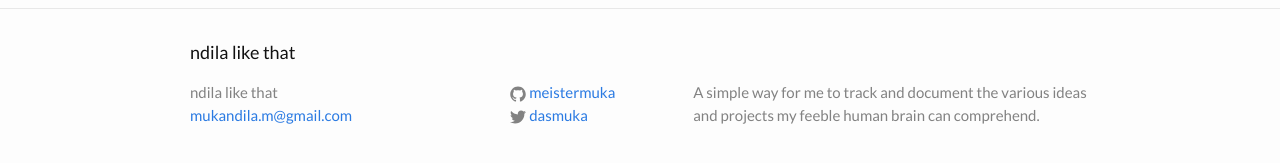
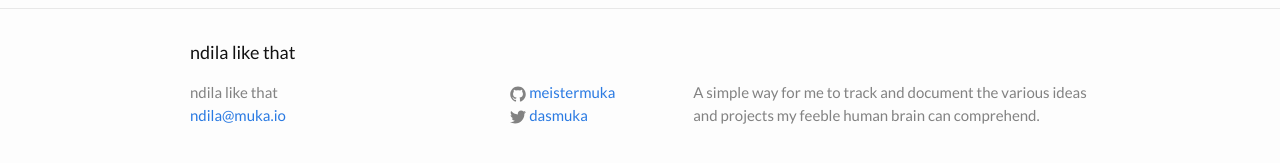
Before and after one commit to meistermuka/meistermuka.github.io, a Jekyll site: the page built from index.html, in a window 1280 px wide. Shown: the part 288-451 px from the top of the page. Built offline with Jekyll 4.4.1, drawn with Linux system fonts in a browser that asks for light colours.

Commit message:
Update _config.yml
Adjusting email address.

```diff
--- a/_config.yml
+++ b/_config.yml
@@ -7,7 +7,7 @@
 
 # Site settings
 title: ndila like that
-email: mukandila.m@gmail.com
+email: ndila@muka.io
 description: > # this means to ignore newlines until "baseurl:"
   A simple way for me to track and document the various ideas and projects
   my feeble human brain can comprehend.
```
